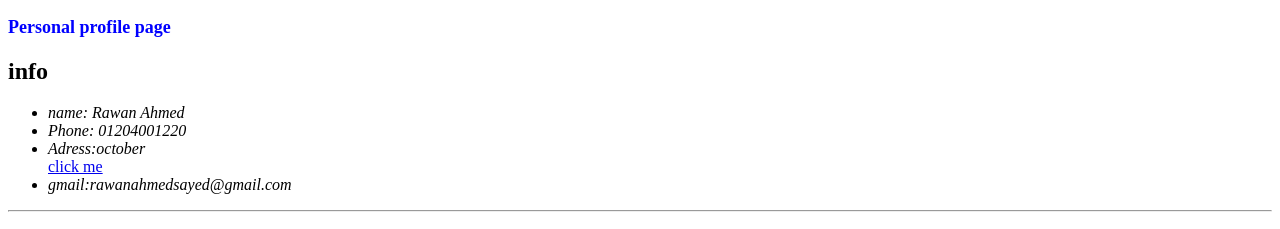
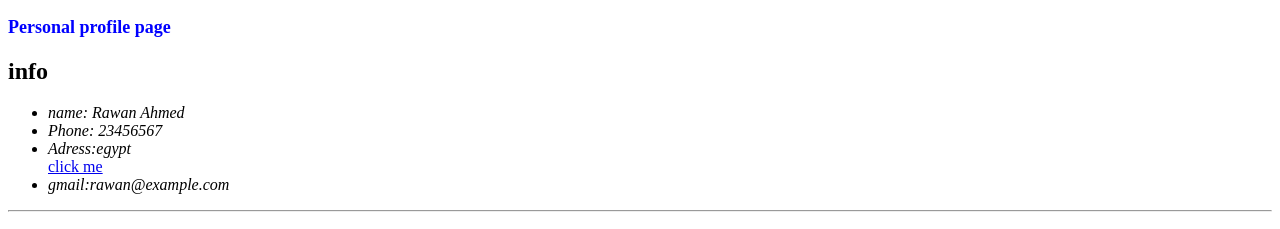
Before and after one commit to rawanahmed6/profile-page, a plain HTML site: page index.html in a window 1280 px wide. Shown: the part 955-1184 px from the top of the page. Drawn offline with Linux system fonts and the light colour scheme.

Commit message:
Update index.html

```diff
--- a/index.html
+++ b/index.html
@@ -73,9 +73,9 @@
     <h2>info</h2>
     <ul>
         <li>name: Rawan Ahmed</li>
-        <li> Phone: 01204001220</li>
-        <li>Adress:october</li> <a href="https://maps.google.com/">click me</a>
-        <li>gmail:rawanahmedsayed@gmail.com</li>
+        <li> Phone: 23456567</li>
+        <li>Adress:egypt</li> <a href="https://maps.google.com/">click me</a>
+        <li>gmail:rawan@example.com</li>
     </ul>
     <hr>
     <h2>skills</h2>
```
